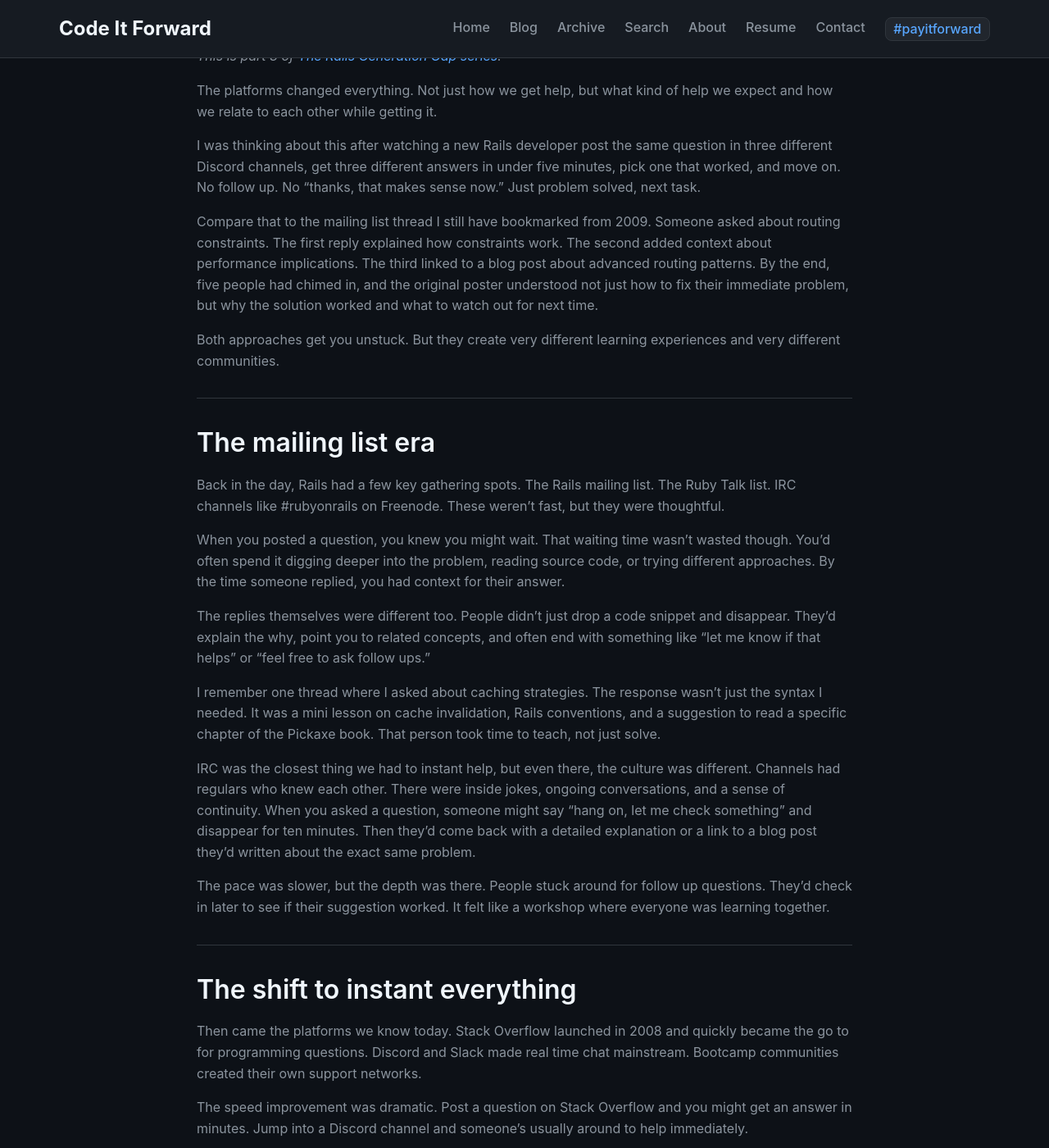
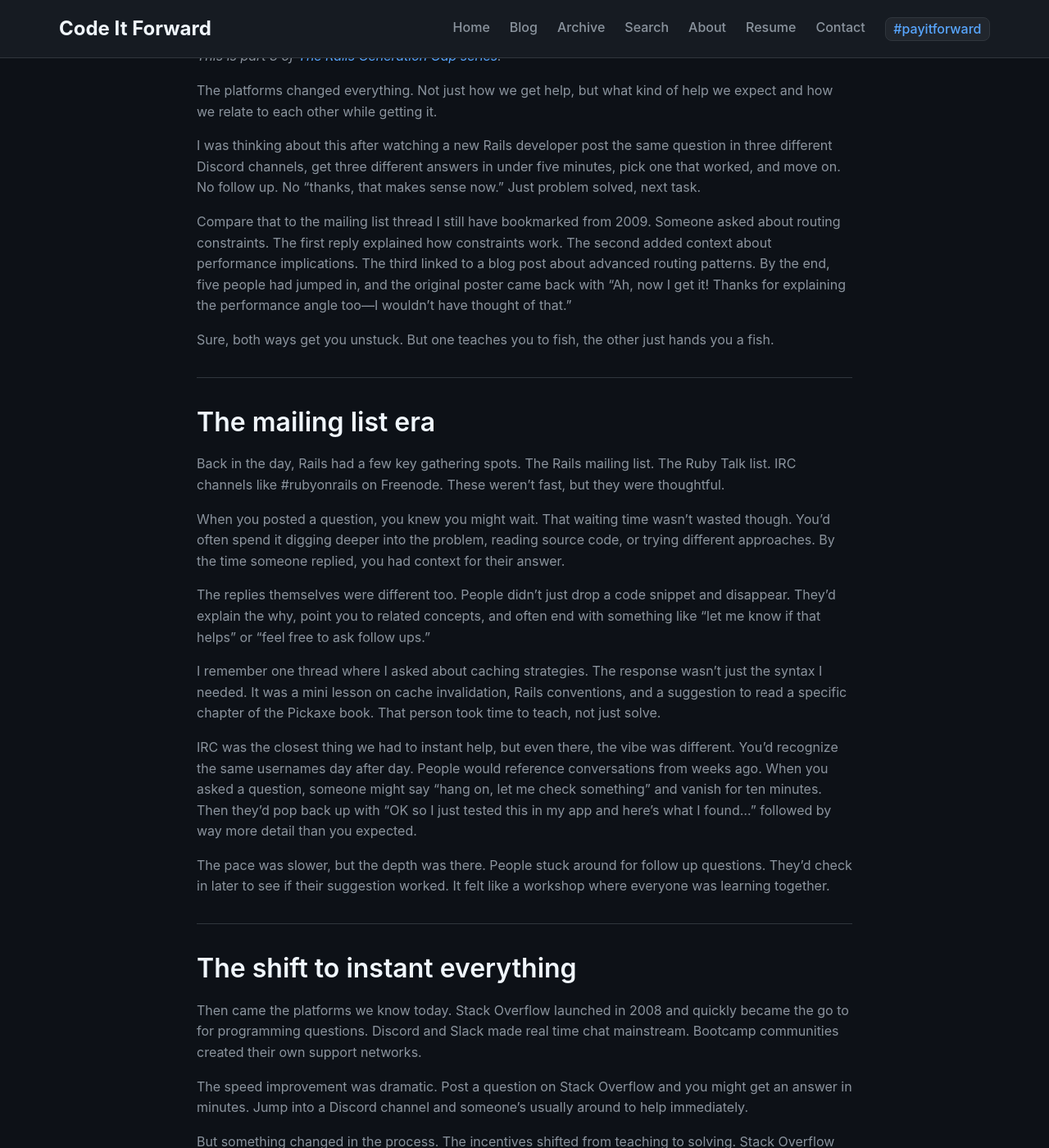
Before and after one commit to brobertsaz/brobertsaz.github.io, a Jekyll site: the page built from _posts/2025-09-19-from-mailing-lists-to-slack-how-rails-culture-shifted.md, in a window 1280 px wide and 1400 px high, scrolled down 1030 px. Shown: the whole window at 82% size. Built offline with Jekyll 4.4.1, drawn with Linux system fonts in a browser that asks for light colours; comment, search, counter and statistics services are not loaded; some of the changed text lies outside the part shown.

Commit message:
updated post copy

```diff
--- a/_posts/2025-09-19-from-mailing-lists-to-slack-how-rails-culture-shifted.md
+++ b/_posts/2025-09-19-from-mailing-lists-to-slack-how-rails-culture-shifted.md
@@ -29,9 +29,9 @@
 
 I was thinking about this after watching a new Rails developer post the same question in three different Discord channels, get three different answers in under five minutes, pick one that worked, and move on. No follow up. No "thanks, that makes sense now." Just problem solved, next task.
 
-Compare that to the mailing list thread I still have bookmarked from 2009. Someone asked about routing constraints. The first reply explained how constraints work. The second added context about performance implications. The third linked to a blog post about advanced routing patterns. By the end, five people had chimed in, and the original poster understood not just how to fix their immediate problem, but why the solution worked and what to watch out for next time.
+Compare that to the mailing list thread I still have bookmarked from 2009. Someone asked about routing constraints. The first reply explained how constraints work. The second added context about performance implications. The third linked to a blog post about advanced routing patterns. By the end, five people had jumped in, and the original poster came back with "Ah, now I get it! Thanks for explaining the performance angle too—I wouldn't have thought of that."
 
-Both approaches get you unstuck. But they create very different learning experiences and very different communities.
+Sure, both ways get you unstuck. But one teaches you to fish, the other just hands you a fish.
 
 ---
 
@@ -45,7 +45,7 @@
 
 I remember one thread where I asked about caching strategies. The response wasn't just the syntax I needed. It was a mini lesson on cache invalidation, Rails conventions, and a suggestion to read a specific chapter of the Pickaxe book. That person took time to teach, not just solve.
 
-IRC was the closest thing we had to instant help, but even there, the culture was different. Channels had regulars who knew each other. There were inside jokes, ongoing conversations, and a sense of continuity. When you asked a question, someone might say "hang on, let me check something" and disappear for ten minutes. Then they'd come back with a detailed explanation or a link to a blog post they'd written about the exact same problem.
+IRC was the closest thing we had to instant help, but even there, the vibe was different. You'd recognize the same usernames day after day. People would reference conversations from weeks ago. When you asked a question, someone might say "hang on, let me check something" and vanish for ten minutes. Then they'd pop back up with "OK so I just tested this in my app and here's what I found..." followed by way more detail than you expected.
 
 The pace was slower, but the depth was there. People stuck around for follow up questions. They'd check in later to see if their suggestion worked. It felt like a workshop where everyone was learning together.
 
@@ -83,9 +83,9 @@
 
 They use modern tools for speed and accessibility, but create space for deeper learning. Code reviews become teaching moments. Senior developers write internal blog posts explaining not just what they built, but why they made specific choices. Teams have "office hours" where anyone can ask questions and get more than just a quick fix.
 
-Some companies have started formal mentorship programs. Others encourage developers to write long form posts about problems they've solved. A few have experimented with "slow" Slack channels where the expectation is thoughtful responses, not instant fixes.
+Some companies have started formal mentorship programs. Others encourage developers to write long form posts about problems they've solved. I know a few teams that have tried "slow" Slack channels where you're expected to think before you type, not just fire off the first solution that comes to mind.
 
-The tools have changed, but the human need for mentorship and community hasn't. We just need to be more intentional about creating space for it.
+The tools changed, but people still want to learn from each other. We just have to work a little harder to make room for it.
 
 ---
 
@@ -95,7 +95,7 @@
 
 Some Discord servers have dedicated channels for deeper discussions. Some Stack Overflow answers go well beyond the minimum viable solution. Some bootcamps pair students with mentors for ongoing guidance beyond the curriculum.
 
-Rails is at an interesting inflection point. It's mature enough that the basics are well documented, but complex enough that there's still plenty to learn. The community is bigger and more diverse than ever, but also more fragmented.
+Rails is in a weird spot right now. The basics are documented to death, but there's still tons of nuance to figure out. We've got more people using Rails than ever, but they're scattered across a dozen different platforms and communities.
 
 How we handle that fragmentation will shape the next generation of Rails developers. Do we optimize purely for speed and efficiency? Or do we find ways to preserve some of the mentorship culture that made Rails special in the first place?
 
```
